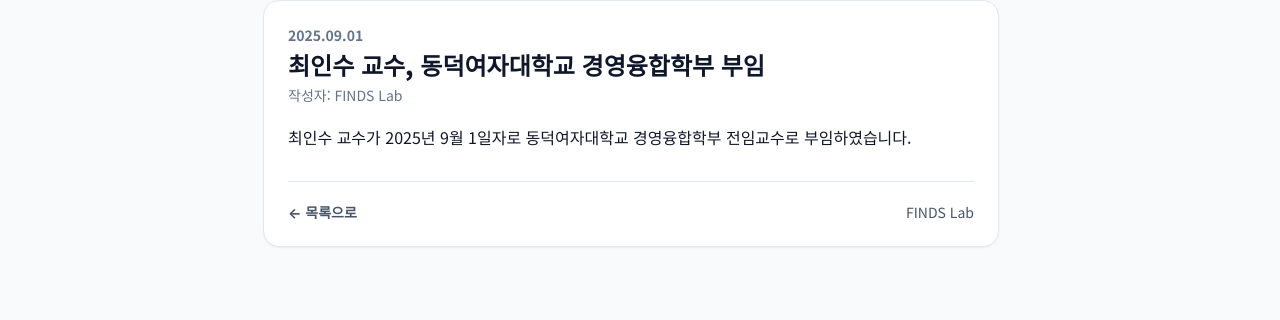
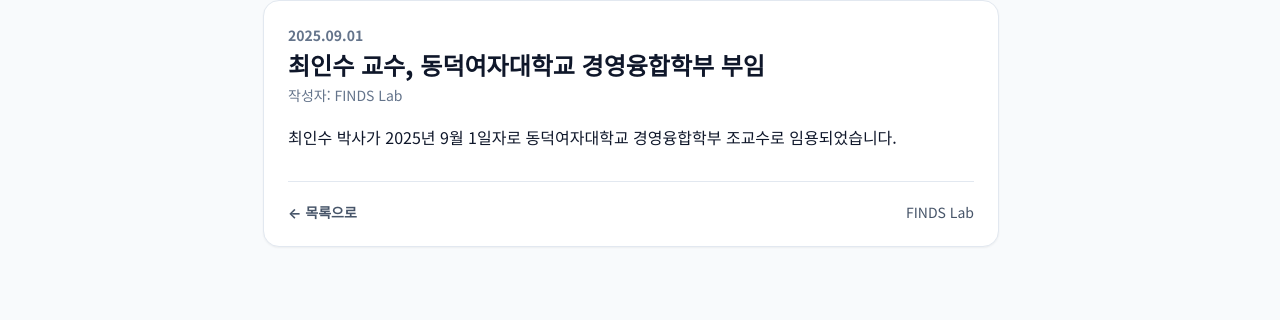
Before and after one commit to FinDS-Lab/site, a Jekyll site: the page built from news/2025-09-01-1.md, in a window 1280 px wide. Shown: the part 126-446 px from the top of the page. Built offline with Jekyll 4.4.1, drawn with Linux system fonts in a browser that asks for light colours; nearby versions of some CDN libraries.

Commit message:
Update 2025-09-01-1.md

```diff
--- a/news/2025-09-01-1.md
+++ b/news/2025-09-01-1.md
@@ -4,7 +4,7 @@ title: "최인수 교수, 동덕여자대학교 경영융합학부 부임"
 date: 2025-09-01
 permalink: /news/2025-09-01-1.html
 author: "FINDS Lab"
-excerpt: "최인수 교수가 2025년 9월 1일자로 동덕여자대학교 경영융합학부 전임교수로 부임하였습니다."
+excerpt: "최인수 박사가 2025년 9월 1일자로 동덕여자대학교 경영융합학부 조교수로 임용되었습니다."
 ---
 
 <section class="max-w-3xl mx-auto px-4 mt-8">
@@ -23,7 +23,7 @@ excerpt: "최인수 교수가 2025년 9월 1일자로 동덕여자대학교 경
 
     <div class="prose prose-slate mt-5">
       <p>
-        최인수 교수가 2025년 9월 1일자로 동덕여자대학교 경영융합학부 전임교수로 부임하였습니다.
+        최인수 박사가 2025년 9월 1일자로 동덕여자대학교 경영융합학부 조교수로 임용되었습니다.
       </p>
     </div>
 
```
